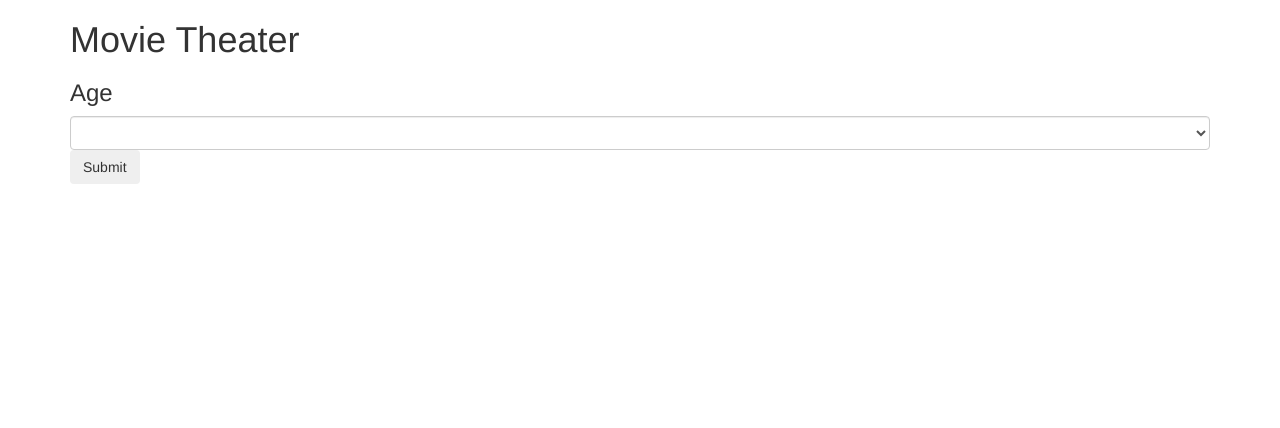
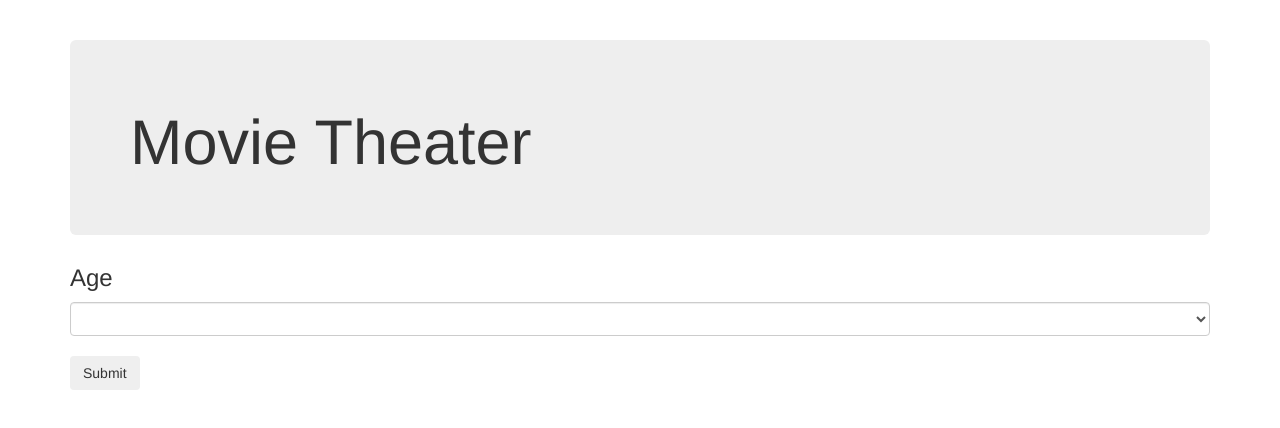
Before and after one commit to cassiemusolf/movie-tickets, a plain HTML site: page index.html in a window 1280 px wide. Drawn offline with nearby package versions, Linux system fonts and the light colour scheme.

Commit message:
add styling

```diff
--- a/css/styles.css
+++ b/css/styles.css
@@ -5,3 +5,11 @@
 #kidMatinee, #kidRegular, #adultMatinee, #adultRegular, #seniorMatinee, #seniorRegular {
   display: none;
 }
+
+.jumbotron {
+  margin-top: 40px;
+}
+
+button {
+  margin-top: 20px;
+}
--- a/index.html
+++ b/index.html
@@ -11,7 +11,9 @@
 </head>
 <body>
   <div class="container">
+    <div class="jumbotron">
     <h1>Movie Theater</h1>
+  </div>
     <div class="form">
       <form id='form-age'>
         <h3>Age</h3>
--- a/js/scripts.js
+++ b/js/scripts.js
@@ -60,6 +60,6 @@ $(document).ready(function() {
     var moviesUserInput2 = new Ticket(pg13Movies, userTimeSelected, userInputAge);
     $('.hide-me2').show();
 
-    $("#span").text(moviesUserInput2.price());
+    $("#span").text("$" + moviesUserInput2.price());
   });
 });
```
